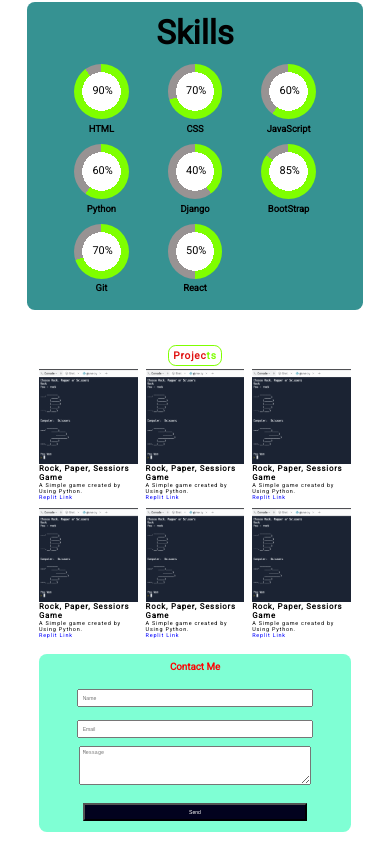
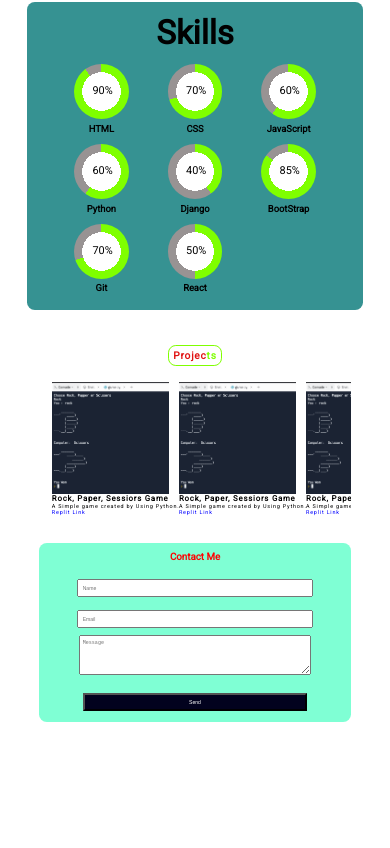
Before and after one commit to PrasadDa08/My_Portfolio, a React (Create React App) app: page / in a window 390 px wide. Shown: the part 605-1453 px from the top of the page. After the commit the page ends 1343 px from the top, so only its background shows below. Built offline with nearby package versions, Linux system fonts and the light colour scheme.

Commit message:
Media Screen Updated

```diff
--- a/src/MediaScreen.css
+++ b/src/MediaScreen.css
@@ -208,7 +208,23 @@
     margin: 1.3vw;
     font-size: 2.8vw;
     text-align: center;
+  }
 
+  /* projects page */
+  /* .projects{
+    width: 100%;
+  } */
+  .project-content{
+    display: flex;
+    flex-direction: row;
+    overflow: scroll;
+    white-space:nowrap;
+    padding: 3vw;
+  }
+
+  .project-card{
+    width: 30vw;
+    padding: 0.3vw;
   }
 
 }
```
